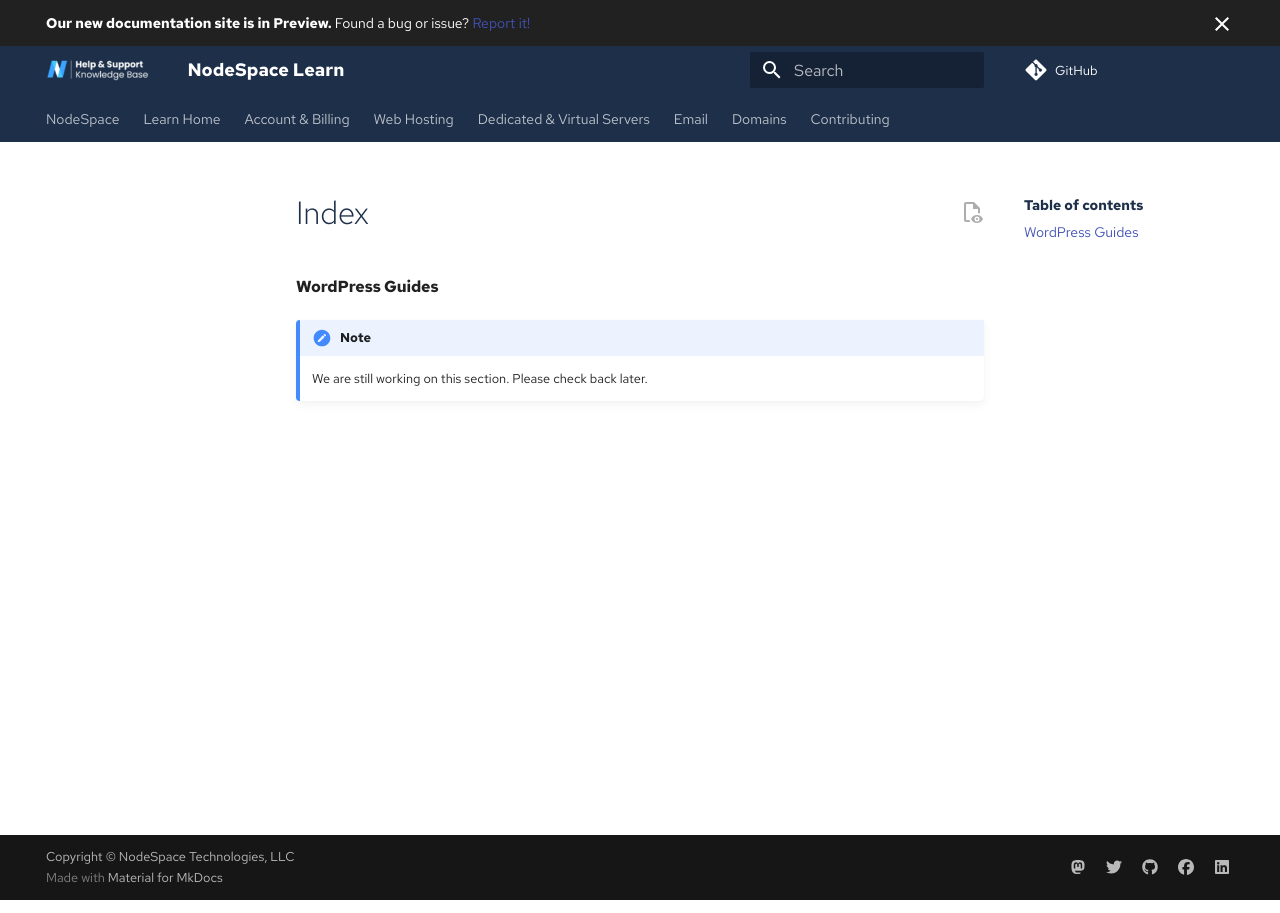
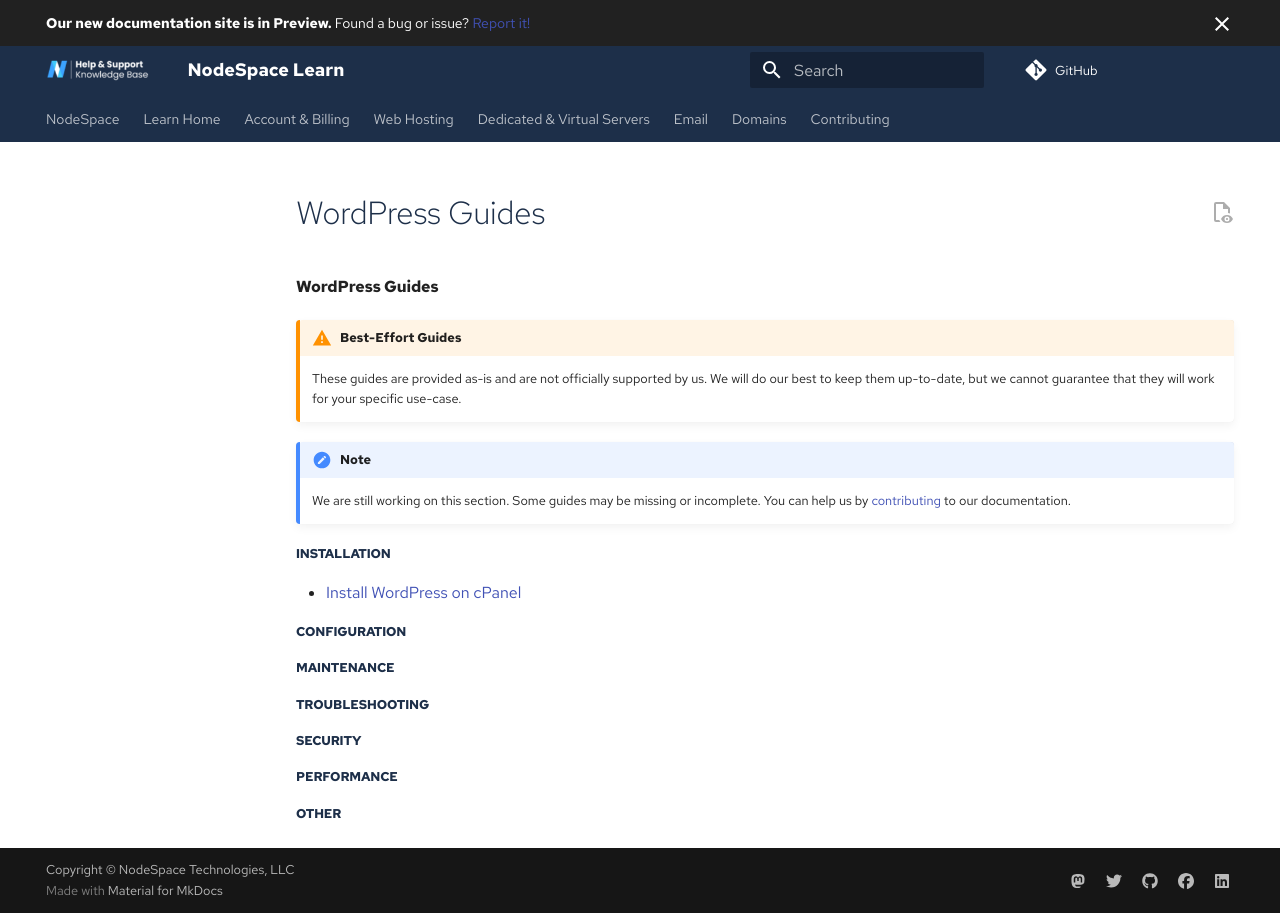
Before and after one commit to nodespacehosting/nodespace-learn, an MkDocs documentation site: the page built from docs/guides/wordpress/index.md, in a window 1280 px wide. Built offline with MkDocs 1.6.1 and Material for MkDocs 9.7.7, drawn with Linux system fonts in a browser that asks for light colours; some web fonts are replaced; comment, search, counter and statistics services are not loaded.

Commit message:
Initial commit of WordPress docs :)

```diff
--- a/docs/guides/wordpress/index.md
+++ b/docs/guides/wordpress/index.md
@@ -1,4 +1,38 @@
+---
+title: WordPress Guides
+hide:
+  - toc
+---
 # WordPress Guides
 
+!!! warning "Best-Effort Guides"
+    These guides are provided as-is and are not officially supported by us. We will do our best to keep them up-to-date, but we cannot guarantee that they will work for your specific use-case.
+
 !!! note
-    We are still working on this section. Please check back later.
+    We are still working on this section. Some guides may be missing or incomplete. You can help us by [contributing](../../contributing/index.md) to our documentation.
+
+## Installation
+
+- [Install WordPress on cPanel](install-wordpress-on-cpanel.md)
+
+## Configuration
+
+
+
+## Maintenance
+
+
+
+## Troubleshooting
+
+
+
+## Security
+
+
+
+## Performance
+
+
+
+## Other
```
Also changed, not shown: docs/guides/wordpress/install-wordpress-on-cpanel.md (added, +49 -0 lines), docs/guides/wordpress/images/wSbAmOXdaz.png (added).
